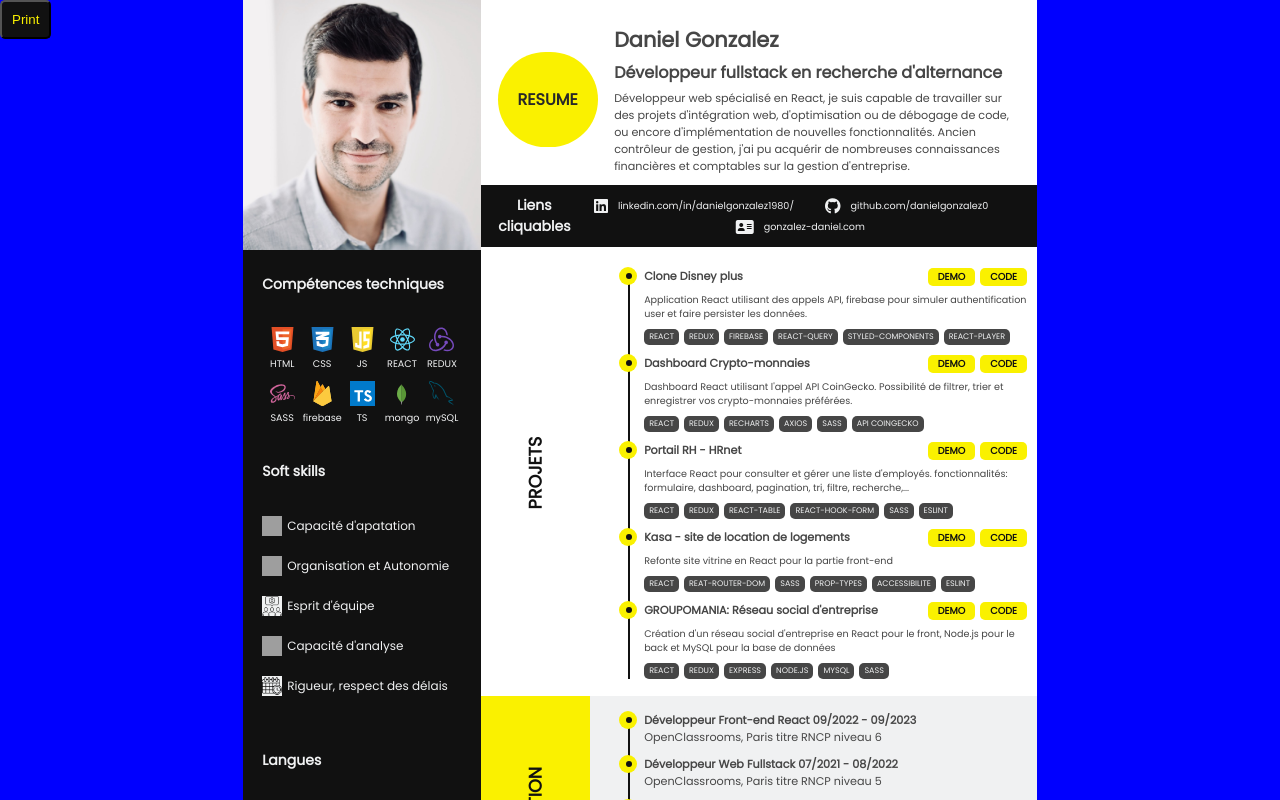
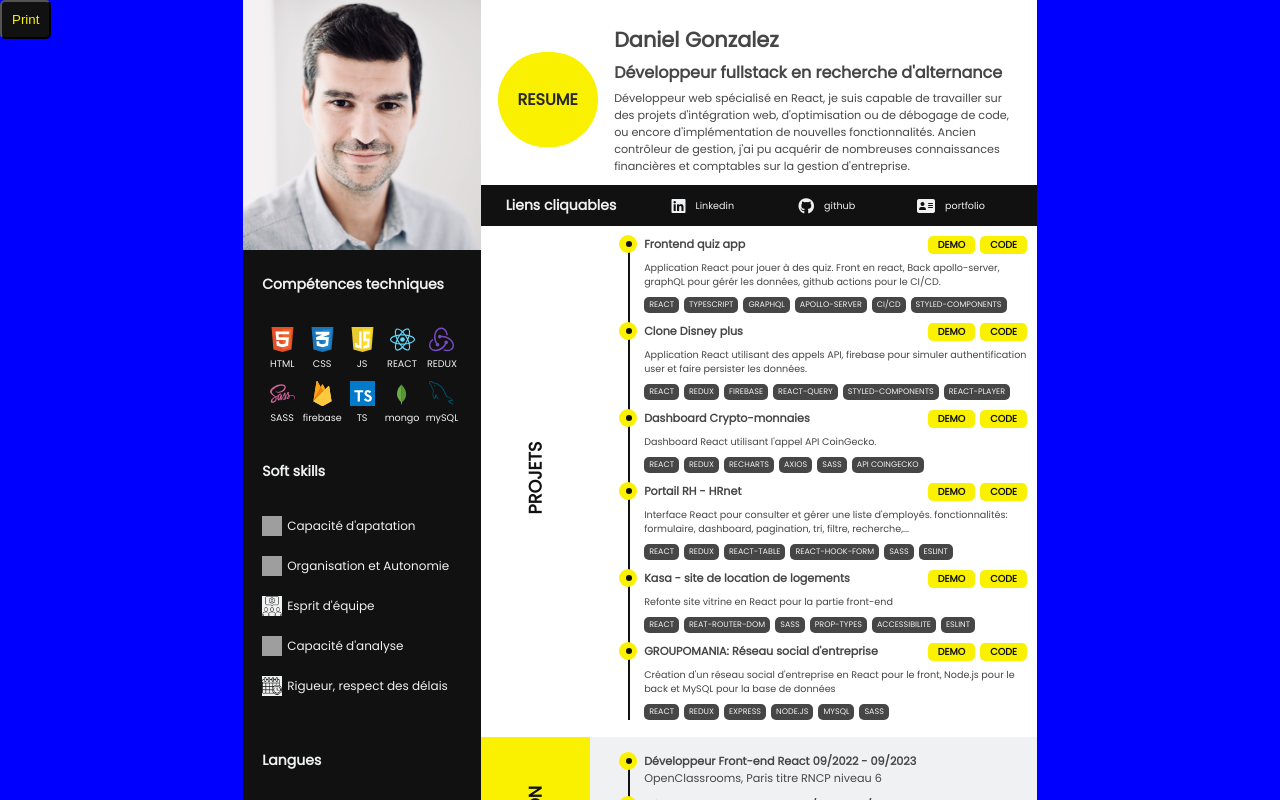
Before and after one commit to danielgonzalez0/20230804-CV2, a React (Create React App) app: page / in a window 1280 px wide. Shown: the top 800 px of the page. Built offline with nearby package versions, Linux system fonts and the light colour scheme; grey boxes are pictures that could not be loaded.

Commit message:
update projets

```diff
--- a/src/assets/data/projets.json
+++ b/src/assets/data/projets.json
@@ -1,5 +1,21 @@
 {
   "projets": [
+    {
+      "title": "Frontend quiz app",
+      "desc": "Application React pour jouer à des quiz. Front en react, Back apollo-server, graphQL pour gérér les données, github actions pour le CI/CD.",
+      "links": [
+        "https://github.com/danielgonzalez0/20240119-TS-React-frontend-quizz-app",
+        "https://20240119-ts-react-frontend-quizz-app.vercel.app/"
+      ],
+      "icons": [
+        "REACT",
+        "TYPESCRIPT",
+        "GRAPHQL",
+        "APOLLO-SERVER",
+        "CI/CD",
+        "STYLED-COMPONENTS"
+      ]
+    },
     {
       "title": "Clone Disney plus",
       "desc": "Application React utilisant des appels API, firebase pour simuler authentification user et faire persister les données.",
@@ -18,7 +34,7 @@
     },
     {
       "title": "Dashboard Crypto-monnaies",
-      "desc": "Dashboard React utilisant l'appel API CoinGecko. Possibilité de filtrer, trier et enregistrer vos crypto-monnaies préférées.",
+      "desc": "Dashboard React utilisant l'appel API CoinGecko.",
       "links": [
         "https://github.com/danielgonzalez0/TP4-crypto-watch-dashboard-react",
         "https://tp-4-crypto-watch-dashboard-react.vercel.app/"
--- a/src/components/footer/Footer.jsx
+++ b/src/components/footer/Footer.jsx
@@ -13,7 +13,7 @@ const Footer = () => {
             rel="noopener noreferrer"
             className="hover"
           >
-            linkedin.com/in/danielgonzalez1980/
+            Linkedin
           </a>
         </li>
         <li>
@@ -24,7 +24,7 @@ const Footer = () => {
             rel="noopener noreferrer"
             className="hover"
           >
-            github.com/danielgonzalez0
+            github
           </a>
         </li>
         <li>
@@ -35,7 +35,7 @@ const Footer = () => {
             rel="noopener noreferrer"
             className="hover"
           >
-            gonzalez-daniel.com
+            portfolio
           </a>
         </li>
       </ul>
--- a/src/components/footer/_footer.scss
+++ b/src/components/footer/_footer.scss
@@ -3,27 +3,25 @@ footer {
   display: flex;
   justify-content: space-between;
   color: $white2;
-  padding:  10px 1.5rem 10px 0;
+  padding: 10px 1.5rem 10px 0;
   position: absolute;
   top: 185px;
   right: 0;
   width: 70%;
 
-
   h3 {
     text-align: center;
-    width: 20%;
-
+    width: 30%;
   }
 
   .media-container {
-    width: 80%;
+    width: 70%;
     display: flex;
     font-size: $h6-font-size;
     flex-wrap: wrap;
   }
   li {
-    flex: 1 0 50%;
+    flex: 1 0 30%;
     display: flex;
     align-items: center;
     justify-content: center;
--- a/src/components/header/_header.scss
+++ b/src/components/header/_header.scss
@@ -2,7 +2,7 @@ header {
   display: grid;
   grid-template-columns: 25% 1fr;
   padding: 1.5rem 1.5rem 1.5rem 0;
-  margin-bottom: 52px;
+  margin-bottom: 20px;
   background-color: $white1;
 }
 
@@ -25,13 +25,14 @@ header {
 }
 
 .about-container {
-  h3, h4 {
+  h3,
+  h4 {
     padding-bottom: 5px;
   }
-  h3{
+  h3 {
     font-size: $h2-font-size;
   }
-  h4{
+  h4 {
     font-size: $h4-font-size;
   }
   p {
--- a/src/components/main/Education.jsx
+++ b/src/components/main/Education.jsx
@@ -15,13 +15,13 @@ const education = [
     sub: 'Reims Management School, Reims',
   },
   {
-    title: 'Maîtrise de Science et Gestion, 09/2000 - 05/2002',
+    title: 'DEUG puis Maîtrise de Science et Gestion, 09/1998 - 05/2002',
     sub: 'Université de Versailles St-Quentin, SQY',
   },
-  {
-    title: `DEUG d'Économie et Gestion, 09/1998 - 05/2000`,
-    sub: 'Université de Versailles St-Quentin, SQY',
-  },
+  // {
+  //   title: `DEUG d'Économie et Gestion, 09/1998 - 05/2000`,
+  //   sub: 'Université de Versailles St-Quentin, SQY',
+  // },
 ];
 
 const Education = () => {
```
